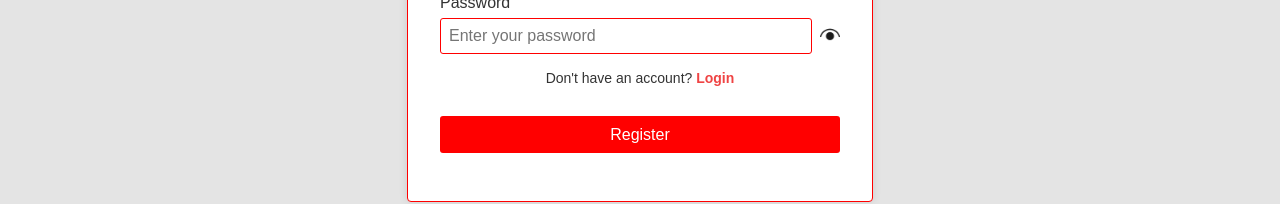
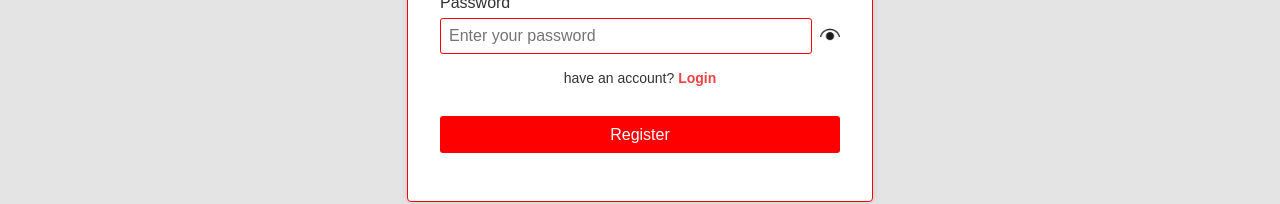
Before and after one commit to gunsupm/Kanbanboard, a Vue app: page /#/regis in a window 1280 px wide. Shown: the part 431-635 px from the top of the page. Built offline with nearby package versions, Linux system fonts and the light colour scheme.

Commit message:
finish real

```diff
--- a/src/App.vue
+++ b/src/App.vue
@@ -53,7 +53,7 @@ export default defineComponent({
     margin-right: 60px;
   }
 
-@media (max-width: 1200px) {
+@media (max-width: 1800px) {
   #app{
     overflow-x: auto;
     align-items: center;
--- a/src/components/Register.vue
+++ b/src/components/Register.vue
@@ -33,7 +33,7 @@
         </div>
 
         <p class="login-text">
-          Don't have an account?
+          have an account?
           <router-link to="/" class="login-link">
             Login
           </router-link>
--- a/src/components/logincontent.vue
+++ b/src/components/logincontent.vue
@@ -56,7 +56,6 @@ export default {
     const password = ref('')
     const showPassword = ref(false)
     const router = useRouter()
-    const loginName = ref(localStorage.getItem('loginName') || 'YourUsername')
 
   // ถ้าเคยล็อกอินแล้ว ข้ามหน้า Login ไปเลยข้อมูลจาก Local
     onMounted(() => {
```
